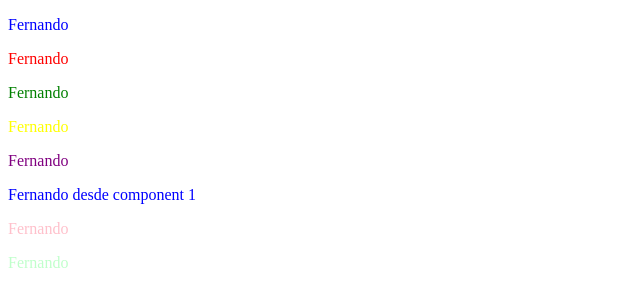
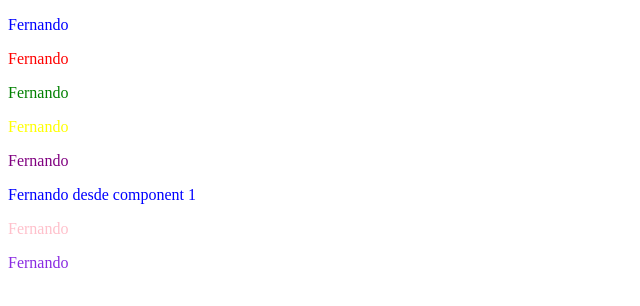
Before and after one commit to nandouluna/AngularExample, an Angular app: page / in a window 1280 px wide. Shown: the top 306 px of the page, without its empty margins (0-640 px from the left). Built offline with nearby package versions, Linux system fonts and the light colour scheme.

Commit message:
Se cambia color a morado

```diff
--- a/src/app/app.component.html
+++ b/src/app/app.component.html
@@ -7,4 +7,4 @@
 <app-component1></app-component1>
 
 <p style="color: pink;">Fernando</p>
-<p style="color: rgb(192, 255, 203);">Fernando</p>
+<p style="color: blueviolet;">Fernando</p>
```
